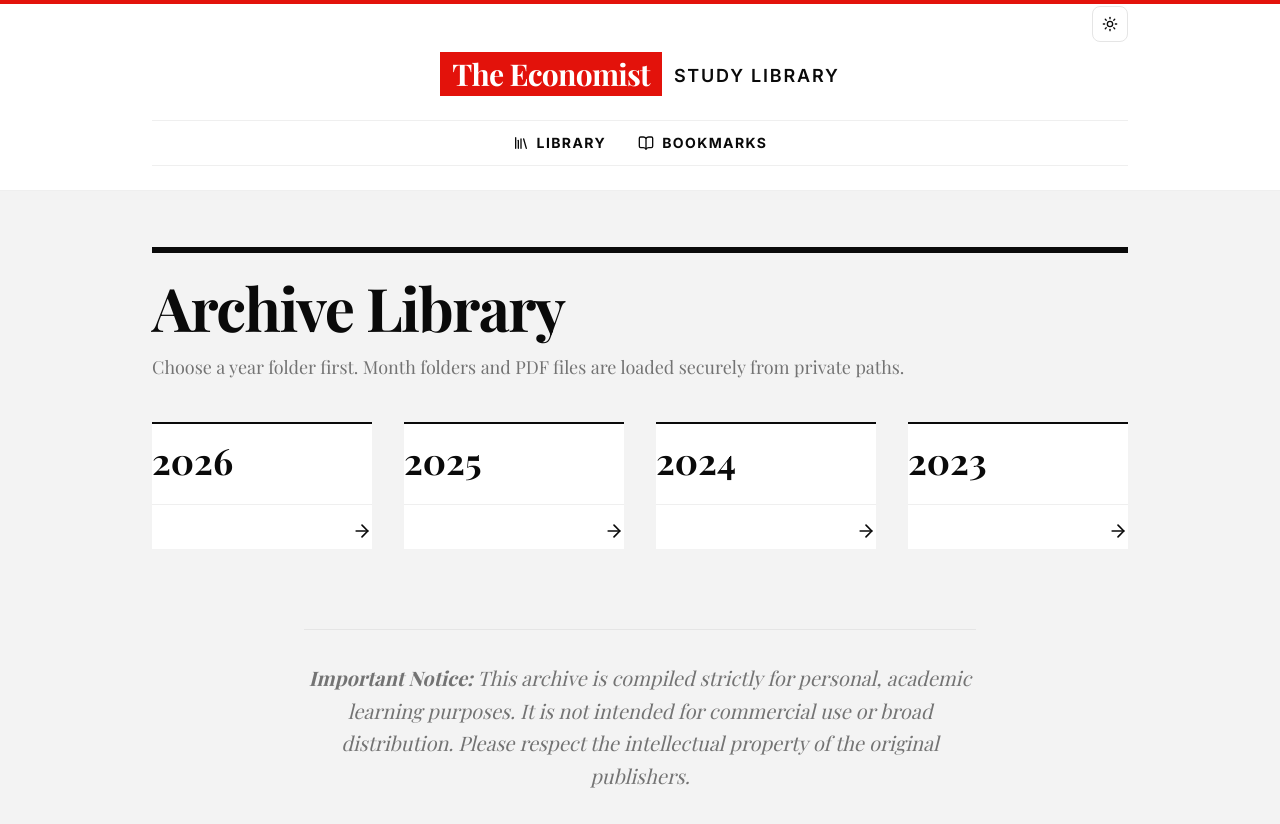
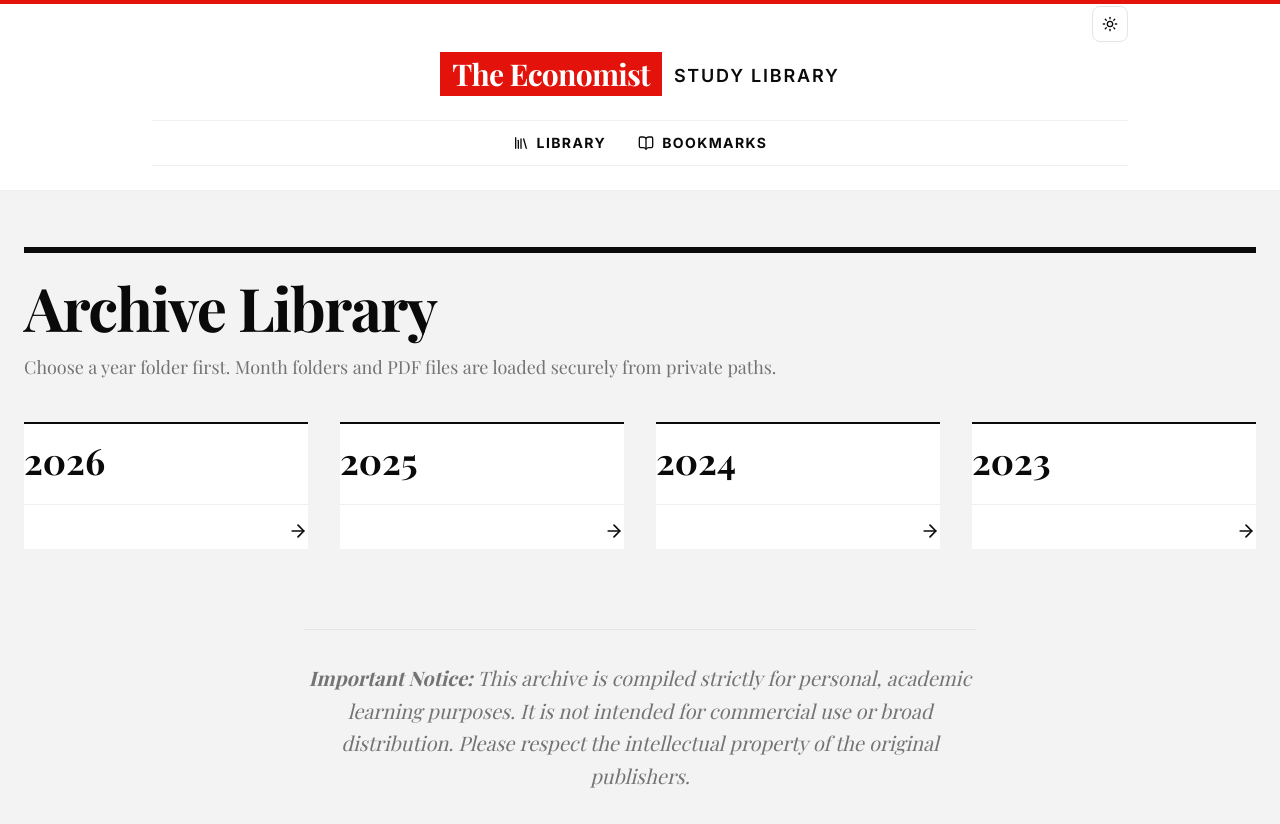
Before and after one commit to pemawangchuk2023/the_economist, a Next.js app: page / in a window 1280 px wide. Built offline with nearby package versions, Linux system fonts and the light colour scheme; a web font is replaced by a local one.

Commit message:
update of home layout

```diff
--- a/components/economist/FolderGrid.tsx
+++ b/components/economist/FolderGrid.tsx
@@ -12,7 +12,7 @@
 };
 
 const FolderGrid = ({ items }: FolderGridProps) => (
-  <div className="grid gap-x-8 gap-y-10 sm:grid-cols-2 lg:grid-cols-3 xl:grid-cols-4">
+  <div className="grid gap-x-8 gap-y-10 sm:grid-cols-2 lg:grid-cols-3 xl:grid-cols-4 2xl:grid-cols-5">
     {items.map((item) => (
       <Link
         key={item.href}
--- a/components/economist/PageFrame.tsx
+++ b/components/economist/PageFrame.tsx
@@ -20,7 +20,7 @@
   actions,
   children,
 }: PageFrameProps) => (
-  <div className="mx-auto w-full max-w-5xl px-4 py-8 md:px-6">
+  <div className="mx-auto w-full px-4 py-8 md:px-6">
     {backHref || actions ? (
       <div className="mb-6 flex flex-wrap items-center justify-between gap-3 border-b border-border pb-4">
         {backHref ? (
```
